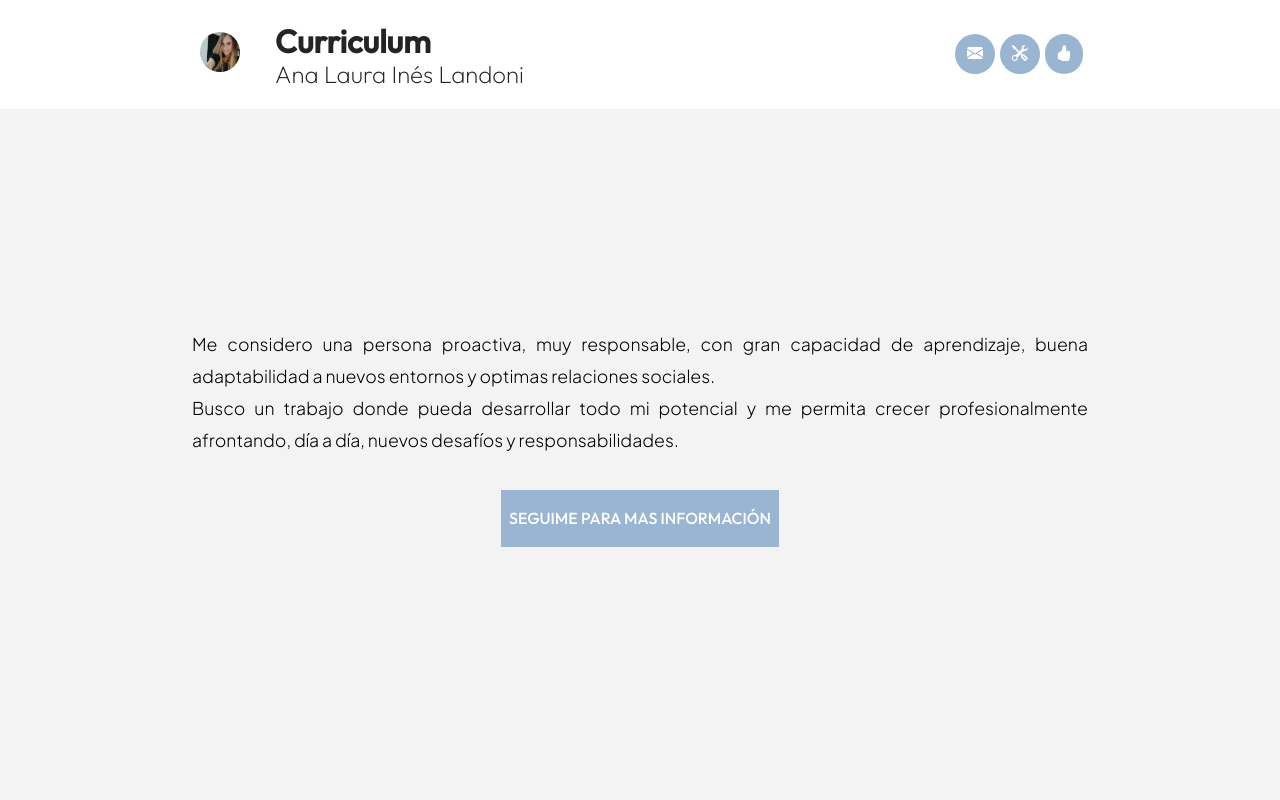
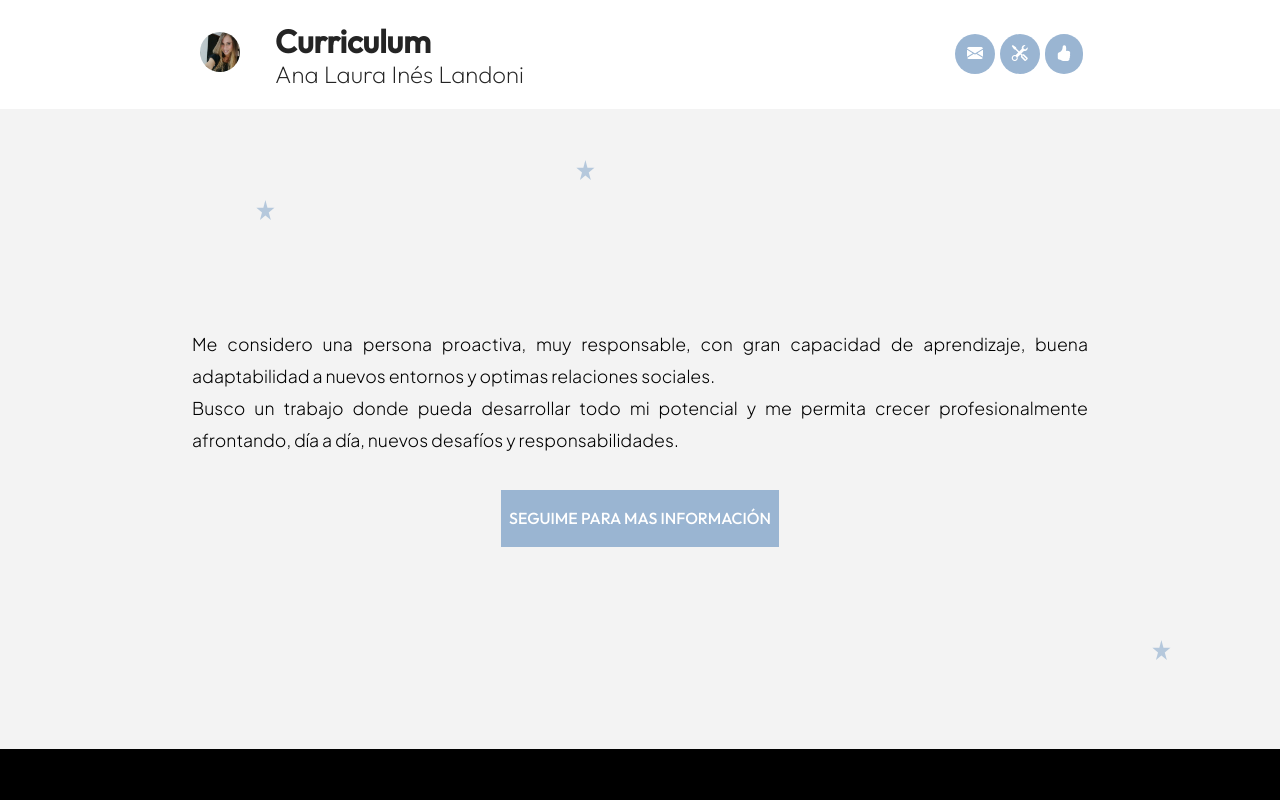
Before and after one commit to AnaLandoni/Portfolio, a React (Vite) app in the folder portfolio/: page /skill in a window 1280 px wide. Shown: the top 800 px of the page. Built offline with nearby package versions, Linux system fonts and the light colour scheme; a web font is replaced by a local one.

Commit message:
evaluacion final commit5

```diff
--- a/portfolio/src/App.jsx
+++ b/portfolio/src/App.jsx
@@ -22,8 +22,8 @@ function App() {
       <Navbar/>
       <Routes>
         <Route path='/' element={<><Header /><Section1 /><Section2/><Section3/><Sectionwhite/><Section4/><Section5/><Footer/></>}/>
-        <Route path='/formulario' element={<Formulario/>}/>
-        <Route path='/skill' element={<Skill/>}/>
+        <Route path='/formulario' element={<><Formulario/><Footer/></>}/>
+        <Route path='/skill' element={<><Skill/><Footer/></>}/>
       </Routes>
     </div>
   )
--- a/portfolio/src/Components/Footer/index.jsx
+++ b/portfolio/src/Components/Footer/index.jsx
@@ -1,6 +1,7 @@
 import { useState } from 'react';
 import React from "react";
 import './Footer.css';
+
 
 const Footer = () => {
     const [Likes, setLikes] = useState(0);
--- a/portfolio/src/Components/Formulario/index.jsx
+++ b/portfolio/src/Components/Formulario/index.jsx
@@ -1,15 +1,21 @@
 import React from "react";
+import { useState } from 'react';
 import './formulario.css';
 
 const Formulario = () => {
+    const [Send, setSend] = useState(0);
+    const sumarsend = () => {
+        return setSend(Send+1);
+    };
     return(
         <div>
             <form action="https://formspree.io/f/xbjegzjn" method="post">
                 <div className="msj">
-                    <textarea name="mensaje" id="mensaje" className="mensaje" /* wrap="hard" */ placeholder="Tu mensaje"></textarea>
-                    <button type="submit" className="enviar">Enviar</button>
+                    <textarea name="mensaje" id="mensaje" className="mensaje" placeholder="Tu mensaje"></textarea>
+                    <button type="submit" className="enviar" onClick={sumarsend}>Enviar</button>
                 </div>
             </form>
+
 
         </div>
     )
--- a/portfolio/src/Components/Header/index.jsx
+++ b/portfolio/src/Components/Header/index.jsx
@@ -27,6 +27,8 @@ const Header = () => {
 
         <img src={FotoPerfil} alt="fotoperfil" className="foto"/>
 
+
+
         </div>
     )
 }
--- a/portfolio/src/Components/Section1/index.jsx
+++ b/portfolio/src/Components/Section1/index.jsx
@@ -21,6 +21,7 @@ const Section1 = () => {
                     <h2 className="direc">www.instagram.com/ani_landoni</h2>
                 </div>
             </div>
+
         </div>
     )
 }
--- a/portfolio/src/Components/Section4/index.jsx
+++ b/portfolio/src/Components/Section4/index.jsx
@@ -16,7 +16,7 @@ const Section4 = () => {
                         <h1>Coordinadora Logistica</h1>
                         <a href="https://www.linkedin.com/company/musimundo/">MUSIMUNDO</a>
                     </div>
-                    <p>Lorem ipsum dolor sit amet consectetur adipisicing elit. Odio adipisci atque dicta tempore fugit harum labore quod amet provident nulla aliquam accusamus voluptas esse suscipit molestias natus, saepe sequi nostrum.</p>
+                    <p>Contratar y coordinar personal de logística en función de las disponibilidades y requerimientos. Planificar y realizar el cronograma de reposición semanal abasteciendo las 260 sucursales del país, como así también, el seguimiento el envío de productos a clientes (ultima milla).</p>
                     <h3>Febrero 2022 a Febrero 2023</h3>
                 </div>
                 <div className="Trabajo">
--- a/portfolio/src/Components/Section5/index.jsx
+++ b/portfolio/src/Components/Section5/index.jsx
@@ -18,9 +18,9 @@ const Section5 = () => {
         <div className="contenido">
             <div className="WorkFree">
                 <h1>Proyecto de Inversión</h1>
-                <p>Lorem ipsum, dolor sit amet consectetur adipisicing elit. Fugit hic dolor ducimus inventore. Similique nisi exercitationem ipsa, amet cumque doloremque dolorem officia dolor. Sunt vero unde dolor velit quis aliquam!<br /><span className="fecha">Marzo 2020 a Noviembre 2021</span></p>
+                <p>Desarrollo de un proyecto de inversión para la creación de una marca de ginebra. El mismo comprendía el proceso de elaboración, montaje y acondicionamiento de la destilería y posterior venta del producto.<br /><span className="fecha">Marzo 2020 a Noviembre 2021</span></p>
                 <h1>Creación de una App</h1>
-                <p>Lorem ipsum, dolor sit amet consectetur adipisicing elit. Fugit hic dolor ducimus inventore. Similique nisi exercitationem ipsa, amet cumque doloremque dolorem officia dolor. Sunt vero unde dolor velit quis aliquam!<br /><span className="fecha">Febrero 2023 - Actualidad</span></p>
+                <p>Desarrollo de una página web para la Fiesta de la Chopera Santa Fe. El objetivo de esta página es permitir la interacción con los asistentes de la fiesta, relevando datos y encuestas importantes para el desarrollo del evento.<br /><span className="fecha">Febrero 2023 - Actualidad</span></p>
             </div>
             <div className="Programas">
                 <div className="programa">
--- a/portfolio/src/Components/Sectionwhite/index.jsx
+++ b/portfolio/src/Components/Sectionwhite/index.jsx
@@ -7,7 +7,15 @@ const Sectionwhite = () => {
         <div>
             <div className="SeccionEnBlanco"></div>
             <div className="margencolor"></div>
+            <div className="estrellas">
+                <div className="estrella"></div>
+                <div className="estrella"></div>
+                <div className="estrella"></div>
+                <div className="estrella"></div>
+                <div className="estrella"></div>
+            </div>
         </div>
+
     )
 }
 export {Sectionwhite}
--- a/portfolio/src/Components/Sectionwhite/sectionwhite.css
+++ b/portfolio/src/Components/Sectionwhite/sectionwhite.css
@@ -5,3 +5,68 @@
 .margencolor{
     margin-bottom: 8%;
 }
+.estrella{
+    clip-path: polygon(50% 0%, 61% 35%, 98% 35%, 68% 57%, 79% 91%, 50% 70%, 21% 91%, 32% 57%, 2% 35%, 39% 35%);
+    background-color:  #9ab5d2;
+    border:  #9ab5d2 solid;
+    position: absolute;
+    bottom: 0;
+    z-index: -1;
+    opacity: 0.8;
+    animation: estrellas 3s linear infinite;
+}
+.estrella:nth-child(1){
+    width: 1%;
+    height: 2%;
+    animation-duration: 3s;
+    left: 5%;
+}
+.estrella:nth-child(2){
+    width: 1%;
+    height: 2%;
+    animation-duration: 3s;
+    left: 80%;
+}
+.estrella:nth-child(3){
+    width: 1%;
+    height: 2%;
+    animation-duration: 3s;
+    left: 45%;
+}
+.estrella:nth-child(3){
+    width: 1%;
+    height: 2%;
+    animation-duration: 3s;
+    top: 20%;
+}
+.estrella:nth-child(4){
+    width: 1%;
+    height: 2%;
+    animation-duration: 3s;
+    top: 25%;
+}
+.estrella:nth-child(5){
+    width: 1%;
+    height: 2%;
+    animation-duration: 3s;
+    left: 50%;
+}
+.estrella:nth-child(6){
+    width: 1%;
+    height: 2%;
+    animation-duration: 3s;
+    top: 80%;
+}
+
+@keyframes estrellas{
+    0%{
+        bottom: 0;
+        opacity: 0;
+    }
+    50%{
+        opacity: 0.4;
+    }
+    100%{
+        opacity: 0.8;
+    }
+}
--- a/portfolio/src/Components/Skill/index.jsx
+++ b/portfolio/src/Components/Skill/index.jsx
@@ -8,6 +8,14 @@ const Skill = () => {
             <p>Me considero una persona proactiva, muy responsable, con gran capacidad de aprendizaje, buena adaptabilidad a nuevos entornos y optimas relaciones sociales.<br />Busco un trabajo donde pueda desarrollar todo mi potencial y me permita crecer profesionalmente afrontando, día a día, nuevos desafíos y responsabilidades.</p>
 
             <a href="https://www.linkedin.com/in/analauralandoni/" className="linkein"><h1 className="seguime">SEGUIME PARA MAS INFORMACIÓN</h1></a>
+            <div className="estrellas">
+                <div className="estrella"></div>
+                <div className="estrella"></div>
+                <div className="estrella"></div>
+                <div className="estrella"></div>
+                <div className="estrella"></div>
+                <div className="estrella"></div>
+            </div>
 
         </div>
     )
--- a/portfolio/src/Components/Skill/skill.css
+++ b/portfolio/src/Components/Skill/skill.css
@@ -35,6 +35,66 @@
     text-decoration: none;
 }
 
+.estrella{
+    clip-path: polygon(50% 0%, 61% 35%, 98% 35%, 68% 57%, 79% 91%, 50% 70%, 21% 91%, 32% 57%, 2% 35%, 39% 35%);
+    background-color:  #9ab5d2;
+    border:  #9ab5d2 solid;
+    position: absolute;
+    bottom: 0;
+    z-index: -1;
+    opacity: 0.8;
+    animation: estrellas 3s linear infinite;
+}
+.estrella:nth-child(1){
+    width: 1%;
+    height: 2%;
+    animation-duration: 3s;
+    left: 5%;
+}
+.estrella:nth-child(2){
+    width: 1%;
+    height: 2%;
+    animation-duration: 3s;
+    left: 80%;
+}
+.estrella:nth-child(3){
+    width: 1%;
+    height: 2%;
+    animation-duration: 3s;
+    left: 45%;
+}
+.estrella:nth-child(4){
+    width: 1%;
+    height: 2%;
+    animation-duration: 3s;
+    left: 20%;
+}
+.estrella:nth-child(5){
+    width: 1%;
+    height: 2%;
+    animation-duration: 3s;
+    left: 35%;
+}
+.estrella:nth-child(6){
+    width: 1%;
+    height: 2%;
+    animation-duration: 3s;
+    left: 90%;
+}
+
+@keyframes estrellas{
+    0%{
+        bottom: 0;
+        opacity: 0;
+    }
+    50%{
+        opacity: 0.4;
+    }
+    100%{
+        opacity: 0.8;
+    }
+}
+
 @media(max-width:499px){
 
     .Habilidades>p{
```
Also changed, not shown: portfolio/src/Components/Header/Header.css (+27 -17 lines).
